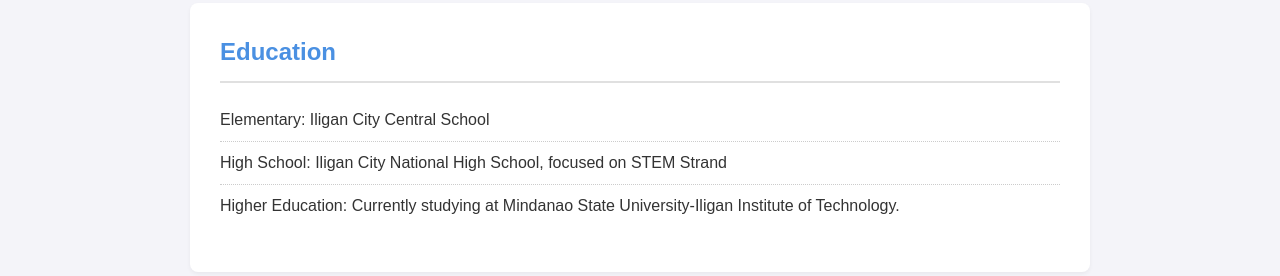
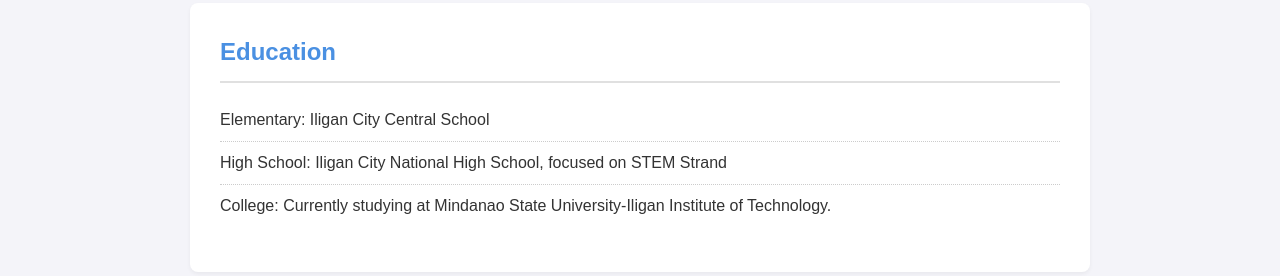
Before and after one commit to jomairysarip-hash/jomweb, a plain HTML site: page index.html in a window 1280 px wide. Shown: the part 772-1048 px from the top of the page. Drawn offline with Linux system fonts and the light colour scheme.

Commit message:
Update education section to reflect college status

```diff
--- a/index.html
+++ b/index.html
@@ -28,7 +28,7 @@
             <ul>
                 <li>Elementary: Iligan City Central School </li>
                 <li>High School: Iligan City National High School, focused on STEM Strand</li>
-                <li>Higher Education: Currently studying  at Mindanao State University-Iligan Institute of Technology.</li>
+                <li>College: Currently studying  at Mindanao State University-Iligan Institute of Technology.</li>
             </ul>
         </section>
 
```
